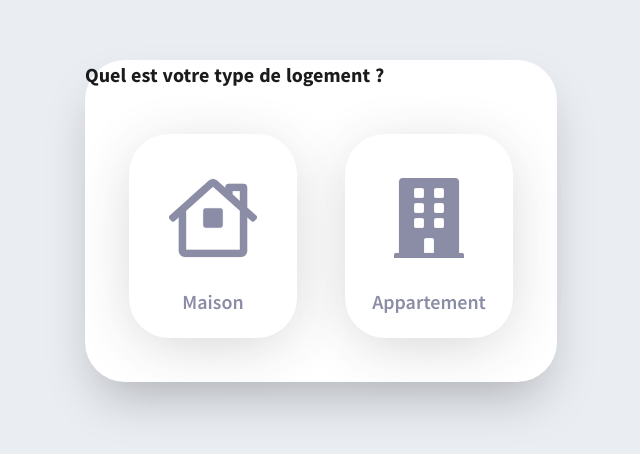
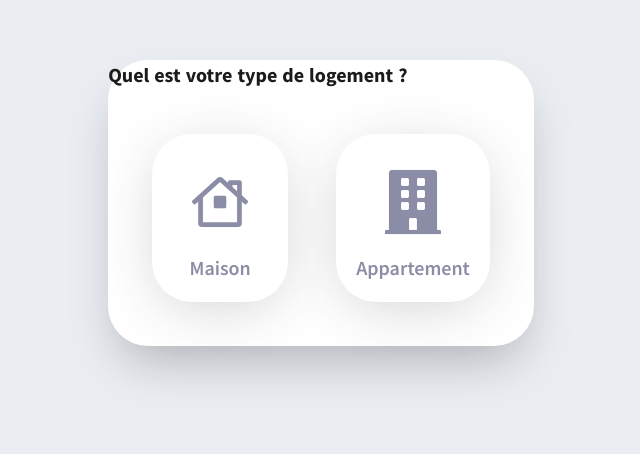
Before and after one commit to Renergie-app/web, a Nuxt app: page / in a window 1280 px wide. Shown: the part 1340-1794 px from the top of the page, without its empty margins (319-959 px from the left). After the commit the page ends 1766 px from the top, so only its background shows below. Built offline with nearby package versions, Linux system fonts and the light colour scheme.

Commit message:
Shrink Button-Image size

```diff
--- a/components/Inputs/ButtonImage.vue
+++ b/components/Inputs/ButtonImage.vue
@@ -1,13 +1,13 @@
 <template>
-  <button class="m-6 p-5 flex flex-col items-center w-44" @click="click">
+  <button class="m-6 p-5 flex flex-col items-center w-36 h-44" @click="click">
     <img v-if="img" class="title p-7 h-full w-full" :src="img" :alt="title" />
     <div
       v-if="!img"
-      class="svgContainer h-32 w-32 p-5 flex items-center justify-center"
+      class="svgContainer h-24 w-24 p-5 flex items-center justify-center"
     >
       <slot />
     </div>
-    <div class="text-xl leading-6 title font-semibold mb-1 mt-2">
+    <div class="text-xl leading-5 title font-semibold mb-1 mt-2">
       {{ title }}
     </div>
   </button>
```
